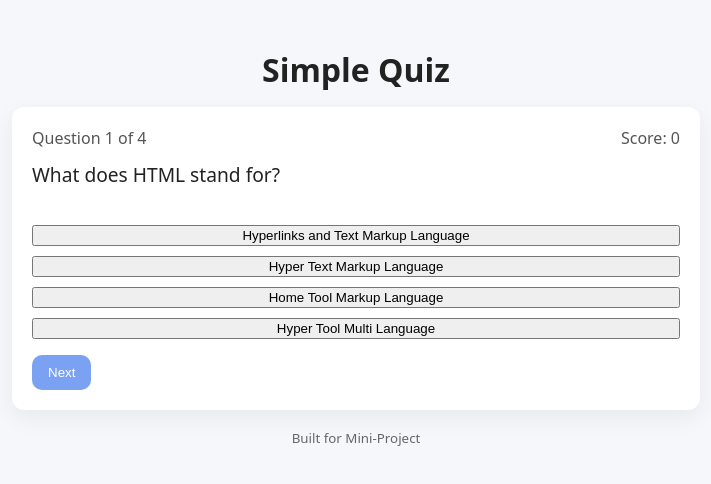
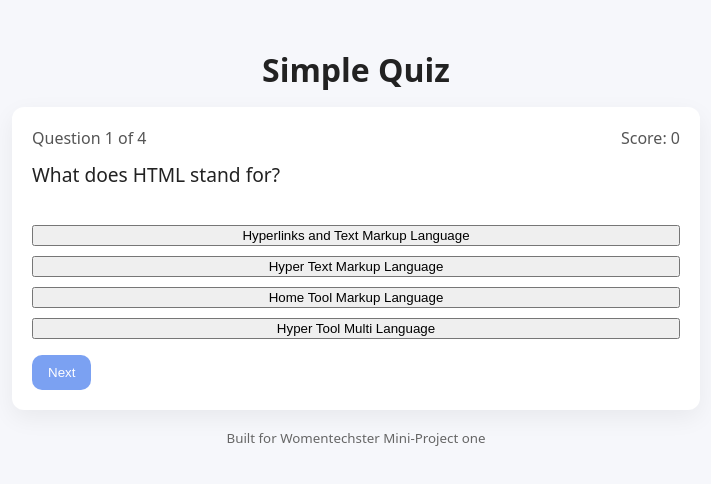
Before and after one commit to princessble/simple-quiz-app, a plain HTML site: page index.html in a window 1280 px wide. Shown: the whole page, without its empty margins (284-995 px from the left). Drawn offline with Linux system fonts and the light colour scheme.

Commit message:
update the footer section

```diff
--- a/index.html
+++ b/index.html
@@ -31,7 +31,7 @@
           role="group"
           aria-label="Answer choices"
         >
-          <!--options will be injected here-->
+          <!--options here-->
         </div>
         <div class="actions">
           <button id="next-btn" class="btn" disabled>Next</button>
@@ -41,7 +41,7 @@
         </div>
       </div>
       <footer class="footnote">
-        <small>Built for Mini-Project</small>
+        <small>Built for Womentechster Mini-Project one</small>
       </footer>
     </main>
     <script src="script.js"></script>
```
